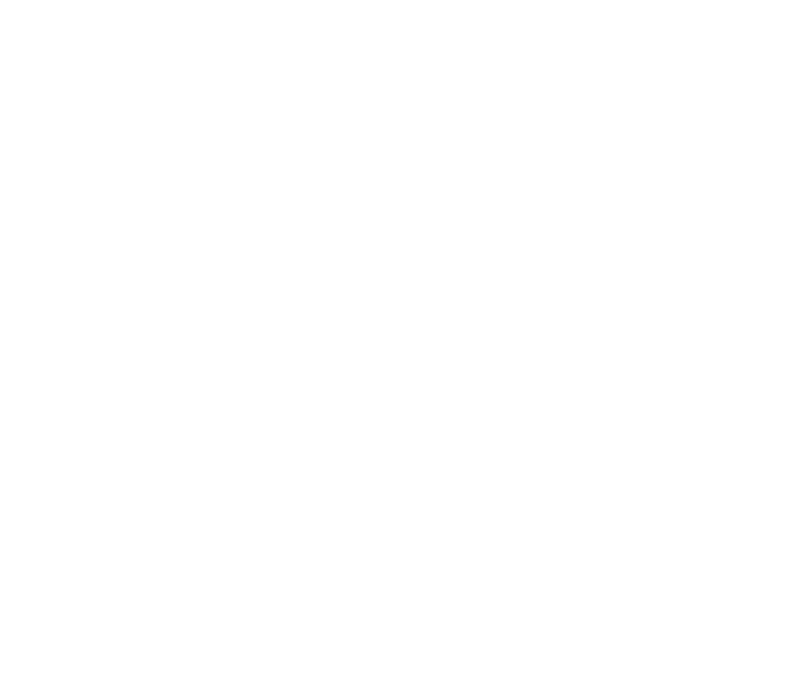
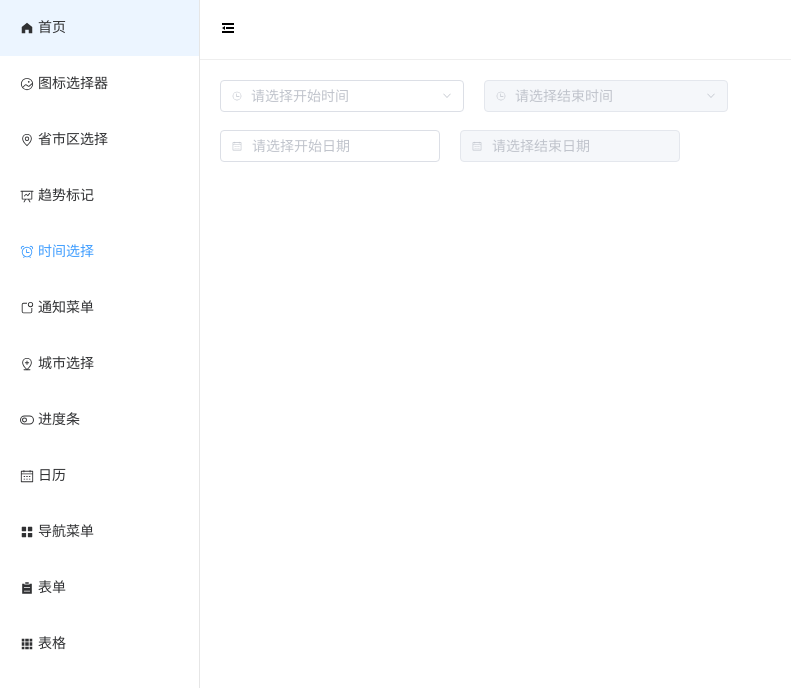
Before and after one commit to riki929/vue3-components-demo, a Vue app: page /chooseTime in a window 1280 px wide. Before the commit this address had no page. Shown: the top 688 px of the page, without its empty margins (0-791 px from the left). Built offline with nearby package versions, Linux system fonts and the light colour scheme.

Commit message:
增加时间选择器组件

```diff
--- /dev/null
+++ b/src/components/chooseDate/index.ts
@@ -0,0 +1,8 @@
+import { App } from 'vue';
+import ChooseDate from './src/index.vue';
+
+export default {
+  install(app: App) {
+    app.component('zl-choose-date', ChooseDate);
+  }
+}
--- /dev/null
+++ b/src/components/chooseDate/src/index.vue
@@ -0,0 +1,93 @@
+<template>
+  <div style="display: flex;">
+    <div style="margin-right: 20px;">
+      <el-date-picker
+        v-model="startDate"
+        type="date"
+        :placeholder="startPlaceholder"
+        :disabled-date="startDisabledDate"
+        v-bind="$attrs.startOptions"
+      >
+      </el-date-picker>
+    </div>
+    <div>
+      <el-date-picker
+        v-model="endDate"
+        type="date"
+        :placeholder="endPlaceholder"
+        :disabled="endDateDisabled"
+        :disabled-date="endDisabledDate"
+        v-bind="$attrs.endOptions"
+      >
+      </el-date-picker>
+    </div>
+  </div>
+</template>
+
+<script lang="ts" setup>
+import { ref, watch } from 'vue';
+
+let props = defineProps({
+  // 开始日期占位符
+  startPlaceholder: {
+    type: String,
+    default: '请选择开始日期'
+  },
+  // 结束日期占位符
+  endPlaceholder: {
+    type: String,
+    default: '请选择结束日期'
+  },
+  // 是否禁用选择今天之前的日期
+  disableToday: {
+    type: Boolean,
+    default: true
+  }
+})
+
+let emits = defineEmits(['startChange', 'endChange']);
+
+let startDate = ref<Date | null>(null);  // 开始日期
+let endDate = ref<Date | null>(null);    // 结束日期
+let endDateDisabled = ref<boolean>(true); // 控制结束日期的禁用状态
+
+// 禁用开始日期的函数
+let startDisabledDate = (time: Date) => {
+  if (props.disableToday) {
+    return time.getTime() < Date.now() - 1000 * 60 * 60 * 24;
+  }
+}
+
+// 禁用结束日期的函数
+let endDisabledDate = (time: Date) => {
+  if (startDate.value) {
+    return time.getTime() < startDate.value.getTime() + 1000 * 60 * 60 * 24;
+  }
+}
+
+// 监听开始日期
+watch(() => startDate.value, val => {
+  if (!val) {
+    endDateDisabled.value = true;
+    endDate.value = null;
+  } else {
+    endDate.value = null;
+    emits('startChange', val);
+    endDateDisabled.value = false;
+  }
+})
+
+// 监听结束日期
+watch(() => endDate.value, val => {
+  if (val) {
+    emits('endChange', {
+      startDate: startDate.value,
+      endDate: val
+    })
+  }
+})
+</script>
+
+<style lang="scss" scoped>
+
+</style>
--- /dev/null
+++ b/src/components/chooseTime/index.ts
@@ -0,0 +1,8 @@
+import { App } from 'vue';
+import ChooseTime from './src/index.vue';
+
+export default {
+  install(app: App) {
+    app.component('zl-choose-time', ChooseTime);
+  }
+}
--- /dev/null
+++ b/src/components/chooseTime/src/index.vue
@@ -0,0 +1,107 @@
+<template>
+  <div style="display: flex;">
+    <div style="margin-right: 20px;">
+      <el-time-select
+        v-model="startTime"
+        :placeholder="startPlaceholder"
+        :start="startTimeStart"
+        :step="startStep"
+        :end="startTimeEnd"
+        v-bind="$attrs.startOptions"
+      >
+      </el-time-select>
+    </div>
+    <div>
+      <el-time-select
+        v-model="endTime"
+        :min-time="startTime"
+        :placeholder="endPlaceholder"
+        :start="endTimeStart"
+        :step="endStep"
+        :end="endTimeEnd"
+        :disabled="endTimeDisabled"
+        v-bind="$attrs.endOptions"
+      >
+      </el-time-select>
+    </div>
+  </div>
+</template>
+
+<script lang="ts" setup>
+import { ref, watch } from 'vue';
+
+let props = defineProps({
+  // 开始时间的占位符
+  startPlaceholder: {
+    type: String,
+    default: '请选择开始时间'
+  },
+  // 开始时间的开始选择
+  startTimeStart: {
+    type: String,
+    default: "08:00"
+  },
+  // 开始时间的步进
+  startStep: {
+    type: String,
+    default: "00:30"
+  },
+  // 开始时间的结束选择
+  startTimeEnd: {
+    type: String,
+    default: "24:00"
+  },
+    // 结束时间的占位符
+  endPlaceholder: {
+    type: String,
+    default: '请选择结束时间'
+  },
+  // 结束时间的开始选择
+  endTimeStart: {
+    type: String,
+    default: "08:00"
+  },
+  // 结束时间的步进
+  endStep: {
+    type: String,
+    default: "00:30"
+  },
+  // 结束时间的结束选择
+  endTimeEnd: {
+    type: String,
+    default: "24:00"
+  }
+})
+
+let emits = defineEmits(['startChange', 'endChange']);
+
+let startTime = ref<string>('');  // 开始时间
+let endTime = ref<string>('');    // 结束时间
+let endTimeDisabled = ref<boolean>(true); // 是否禁用结束时间
+
+// 监听开始时间的变化
+watch(() => startTime.value, val => {
+  if (val === '') {
+    endTime.value = '';
+    endTimeDisabled.value = true;
+  } else {
+    endTimeDisabled.value = false;
+    // 给父组件分发事件
+    emits('startChange', val);
+  }
+})
+
+// 监听结束时间的变化
+watch(() => endTime.value, val => {
+  if (val !== '') {
+    emits('endChange', {
+      startTime: startTime.value,
+      endTime: val
+    });
+  }
+})
+</script>
+
+<style lang="scss" scoped>
+
+</style>
--- a/src/components/index.ts
+++ b/src/components/index.ts
@@ -6,6 +6,8 @@
 import PopList from './popList';
 import Menu from './menu';
 import Progress from './progress';
+import ChooseTime from './chooseTime';
+import ChooseDate from './chooseDate';
 
 const components = [
   ChooseArea,
@@ -14,7 +16,9 @@
   Notification,
   PopList,
   Menu,
-  Progress
+  Progress,
+  ChooseTime,
+  ChooseDate
 ]
 
 export default {
--- a/src/router/index.ts
+++ b/src/router/index.ts
@@ -35,6 +35,10 @@
         path: "/progress",
         component: () => import("../views/progress/index.vue"),
       },
+      {
+        path: "/chooseTime",
+        component: () => import("../views/chooseTime/index.vue"),
+      },
     ],
   },
 ];
--- /dev/null
+++ b/src/views/chooseTime/index.vue
@@ -0,0 +1,50 @@
+<template>
+  <zl-choose-time
+    @startChange="startChange"
+    @endChange="endChange"
+  >
+  </zl-choose-time>
+  <!-- <zl-choose-time
+    :startOptions = "startOptions"
+    @startChange="startChange"
+    @endChange="endChange"
+  >
+  </zl-choose-time> -->
+  <br />
+  <zl-choose-date
+    @startChange="dateStartChange"
+    @endChange="dateEndChange"
+  >
+  </zl-choose-date>
+</template>
+
+<script lang="ts" setup>
+interface endValue {
+  startTime: string,
+  endTime: string
+}
+interface dateEndValue {
+  startDate: Date,
+  endDate: Date
+}
+let startChange = (val: string) => {
+  console.log(val);
+}
+let endChange = (val: endValue) => {
+  console.log(val);
+}
+let dateStartChange = (val: Date) => {
+  console.log(val);
+}
+let dateEndChange =(val: dateEndValue) => {
+  console.log(val);
+}
+// let startOptions = {
+//   size: 'mini',
+//   clearable: false
+// }
+</script>
+
+<style lang="scss" scoped>
+
+</style>
```
